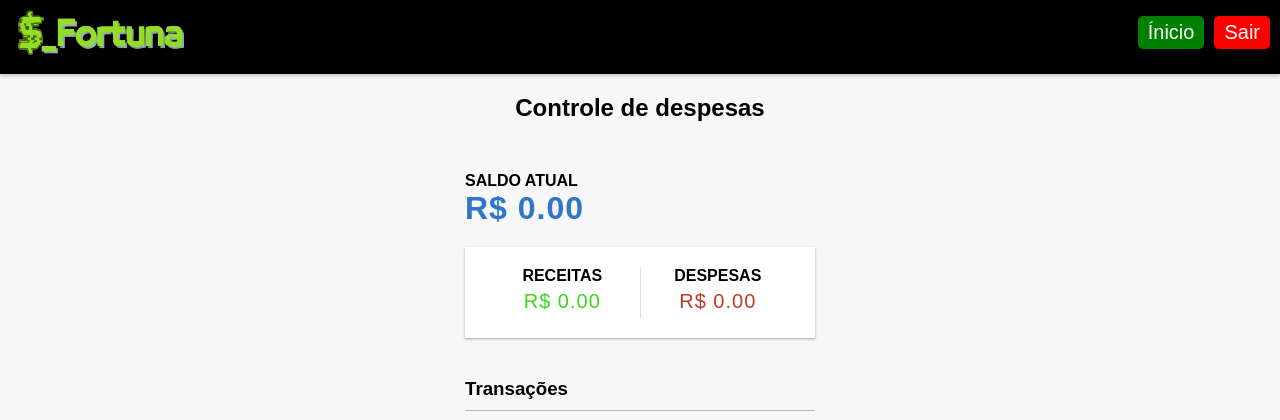
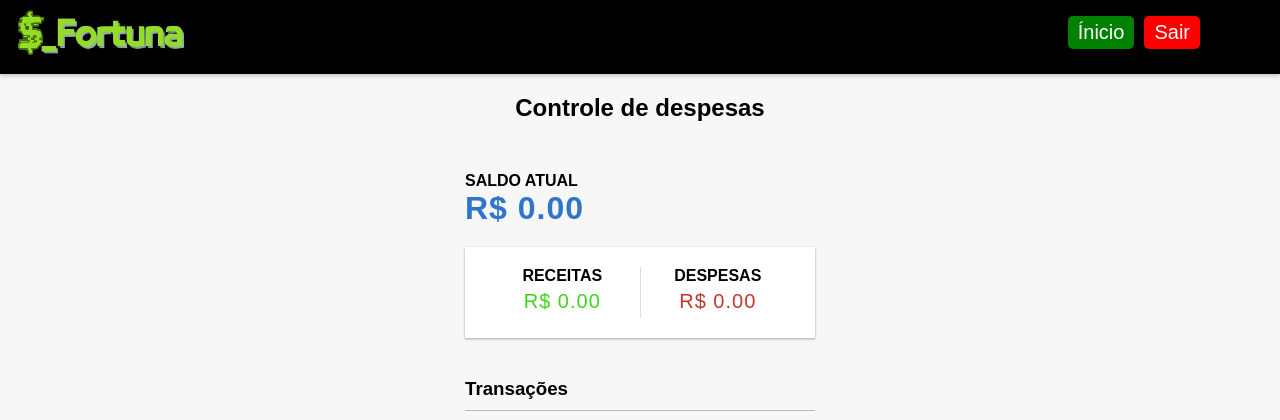
Before and after one commit to DiegoDantas02/fortunafinance, a PHP site: page /home.php in a window 1280 px wide. Shown: the top 420 px of the page. Run offline with PHP 8.4, Linux system fonts and the light colour scheme.

Commit message:
style update

```diff
--- a/inicio/style.css
+++ b/inicio/style.css
@@ -17,6 +17,10 @@ body {
   min-height: 100vh;
   margin: 0;
   font-family: 'Lato', sans-serif;
+
+}
+.buttons{
+  margin-right: 70px;
 
 }
 
```
